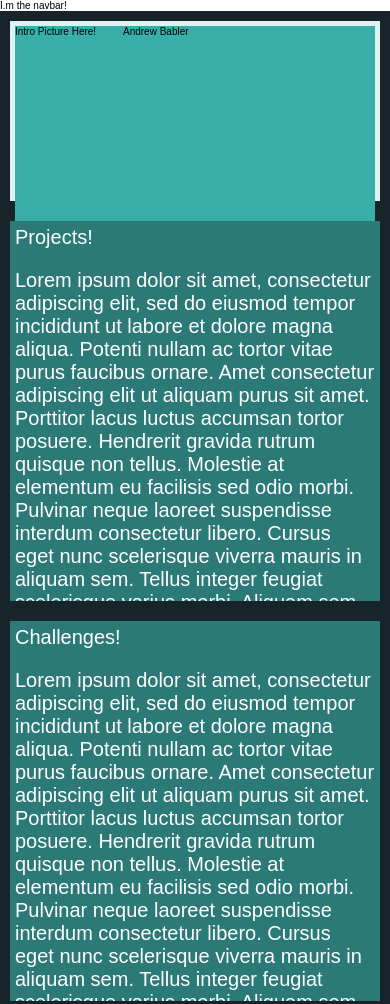
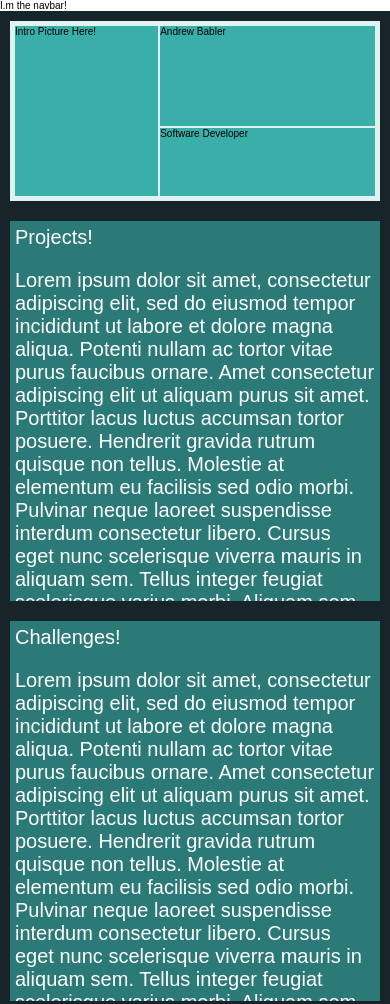
Before and after one commit to Yuugen64/00001_PortfolioWebsite, a plain HTML site: page index.html in a window 390 px wide. Shown: the top 1004 px of the page. Drawn offline with Linux system fonts and the light colour scheme.

Commit message:
[005-0.0.3]: Fixed intro area for mobile >> Used a sub-grid for the intro so that it has its own unique styling irrespective of the global-grid. Added a fourth CSS page for the smaller styling changes for the website.

```diff
--- a/index.html
+++ b/index.html
@@ -11,6 +11,8 @@
     <link rel ="stylesheet" href="stylesheets/2_coreLayout.css">
     <!--The sub layout-->
     <link rel ="stylesheet" href="stylesheets/3_subLayout.css">
+    <!--The sub style-->
+    <link rel ="stylesheet" href="stylesheets/4_subStyle.css">
 
 </head>
 
@@ -22,7 +24,7 @@
 
 
     <!-- The Global Grid -->
-    <main class="global-grid" id="global-grid">
+    <main class="global-grid extraPaddingBottom" id="global-grid">
 
         <!-- Intro -->
         <section class="intro-grid" id="intro-grid">
@@ -35,7 +37,7 @@
                 Andrew Babler
             </section>
 
-            <section class="intoTitle" id="introTitle">
+            <section class="introTitle" id="introTitle">
                 Software Developer
             </section>
 
--- a/stylesheets/2_coreLayout.css
+++ b/stylesheets/2_coreLayout.css
@@ -5,43 +5,7 @@
 
     display: grid;
     grid-template-columns: 1fr;
-    grid-auto-rows: 200px 400px 400px 400px;
+    grid-template-rows: 200px 400px 400px 400px;
 
     background-color: #17252A;
  }
-
- .intro-grid{
-    display: grid;
-    grid-template-columns: .3fr .7fr;
-    grid-template-rows: 250px;
-    grid-template-areas:
-    "picture name"
-    "picture title";
-
-    padding-top: .5rem;
-    padding-right: .5rem;
-    padding-bottom: .5rem;
-    padding-left: .5rem;
-
-    margin-top: 1rem;
-    margin-right: 1rem;
-    margin-bottom: 1rem;
-    margin-left: 1rem;
-
-    background-color: #DEF2F1;
- }
-
- .introPicture{
-    grid-area: picture;
-    background-color: #3AAFA9;
- }
-
- .introName{
-    grid-area: name;
-    background-color: #3AAFA9;
- }
-
- .introTitle{
-    grid-area: title;
-    background-color: #3AAFA9;
- }
--- a/stylesheets/3_subLayout.css
+++ b/stylesheets/3_subLayout.css
@@ -1,3 +1,44 @@
 /* This stylesheet controls the sub-divisions of the website,
 i.e. the smaller sub-grids or nuanced layout changes for individual
 areas.*/
+
+.intro-grid{
+    display: grid;
+    /*  Make sure that this corresponds to the global grid row size for this row. */
+    max-height: 200px;
+    grid-template-columns: .4fr .6fr;
+    /*  Make sure that this corresponds to ***1/2*** the global grid row size for this row. */
+    grid-template-rows: 100px;
+    grid-template-areas:
+    "picture name"
+    "picture title";
+
+    padding-top: .5rem;
+    padding-right: .5rem;
+    padding-bottom: .5rem;
+    padding-left: .5rem;
+
+    margin-top: 1rem;
+    margin-right: 1rem;
+    margin-bottom: 1rem;
+    margin-left: 1rem;
+
+    gap: .2rem;
+
+    background-color: #DEF2F1;
+ }
+
+ .introPicture{
+    grid-area: picture;
+    background-color: #3AAFA9;
+ }
+
+ .introName{
+    grid-area: name;
+    background-color: #3AAFA9;
+ }
+
+ .introTitle{
+    grid-area: title;
+    background-color: #3AAFA9;
+ }
--- /dev/null
+++ b/stylesheets/4_subStyle.css
@@ -0,0 +1,5 @@
+/*The stylesheet that controls the "little extras" of the website.*/
+
+.extraPaddingBottom{
+    padding-bottom: 3rem;;
+}
```
